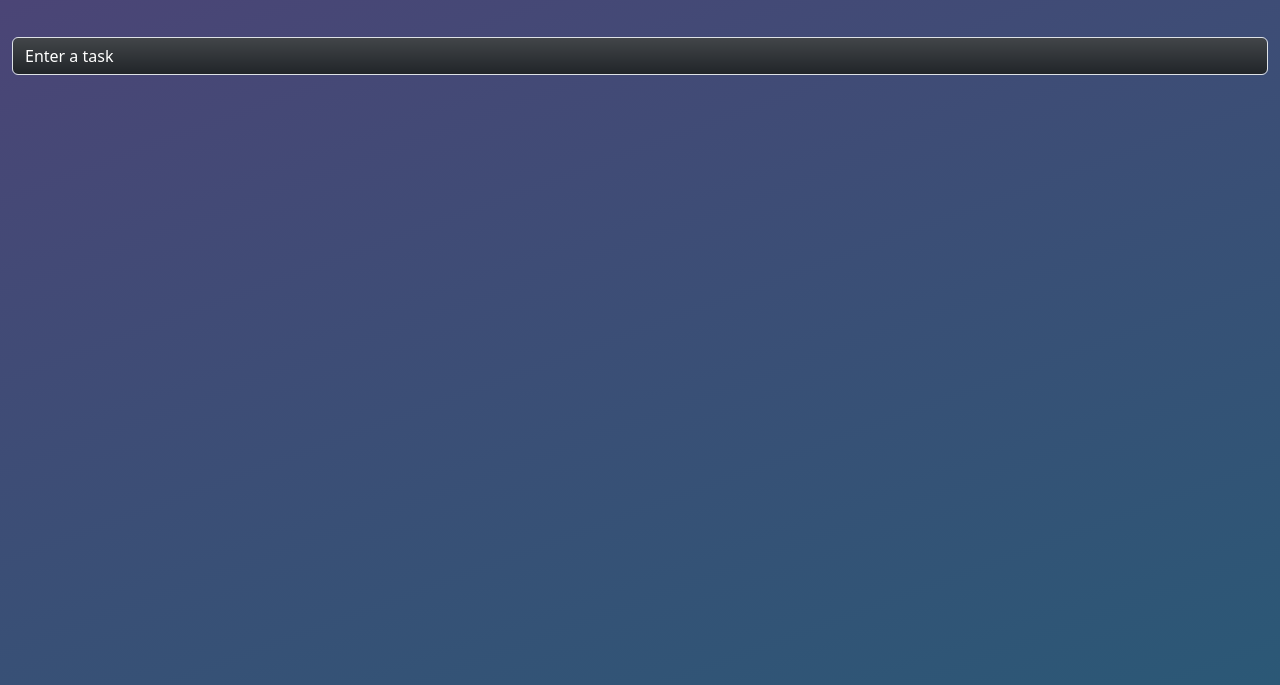
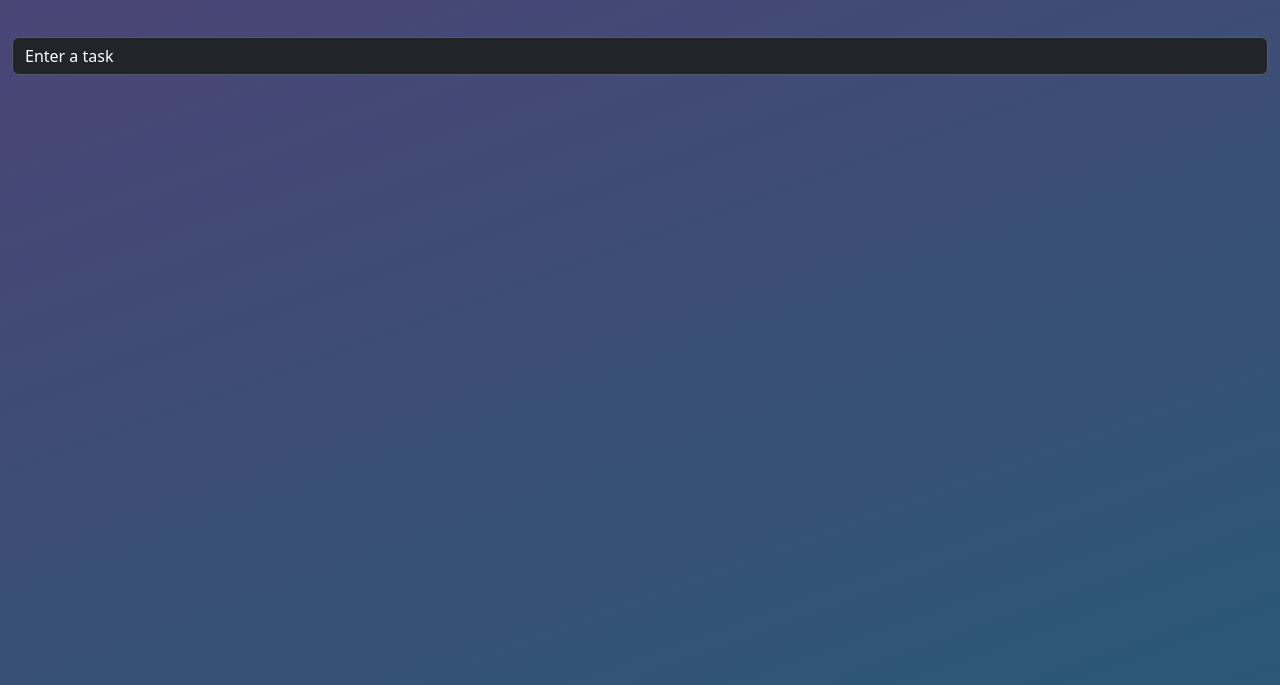
Before and after one commit to Aleryae/todolist, a plain HTML site: page index.html in a window 1280 px wide. Shown: the part 115-800 px from the top of the page. Drawn offline with nearby package versions, Linux system fonts and the light colour scheme.

Commit message:
auto delete value of input

```diff
--- a/index.html
+++ b/index.html
@@ -26,7 +26,7 @@
     <div class="row">
       <div class="col mt-5" id="group">
         <div class="input-group mb-3">
-          <input type="text" id="taskInput" class="form-control bg-dark bg-gradient" placeholder="Enter a task" aria-label="Task" aria-describedby="basic-addon1">
+          <input type="text" id="taskInput" class="form-control bg-dark" placeholder="Enter a task" aria-label="Task" aria-describedby="basic-addon1" autocomplete="off">
         </div>
       </div>
     </div>
--- a/script.js
+++ b/script.js
@@ -42,6 +42,7 @@ window.addEventListener("load", () => {
 		if (e.key === 'Enter') {
 			const task = new Task(taskInput.value);
 			task.createInput(group);
+			taskInput.value = '';
 		}
 	});
 
--- a/styles.css
+++ b/styles.css
@@ -7,8 +7,10 @@ body {
 
 input, input::placeholder{
     color: white !important;
+    border-color: rgb(80, 90, 99) !important;
 }
 
 .input-group-text, .form-check-input {
     background-color: rgb(33, 37, 41);
+    border-color: rgb(80, 90, 99) !important;
 }
```
